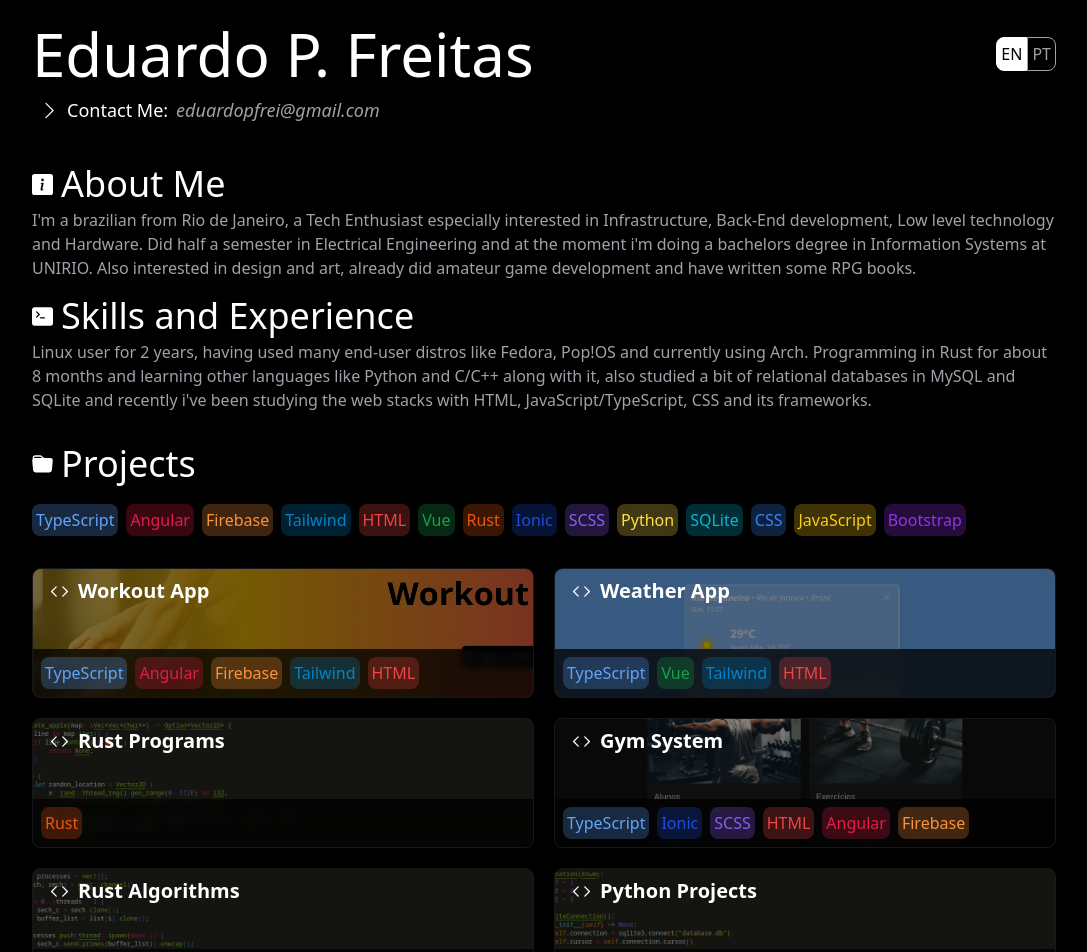
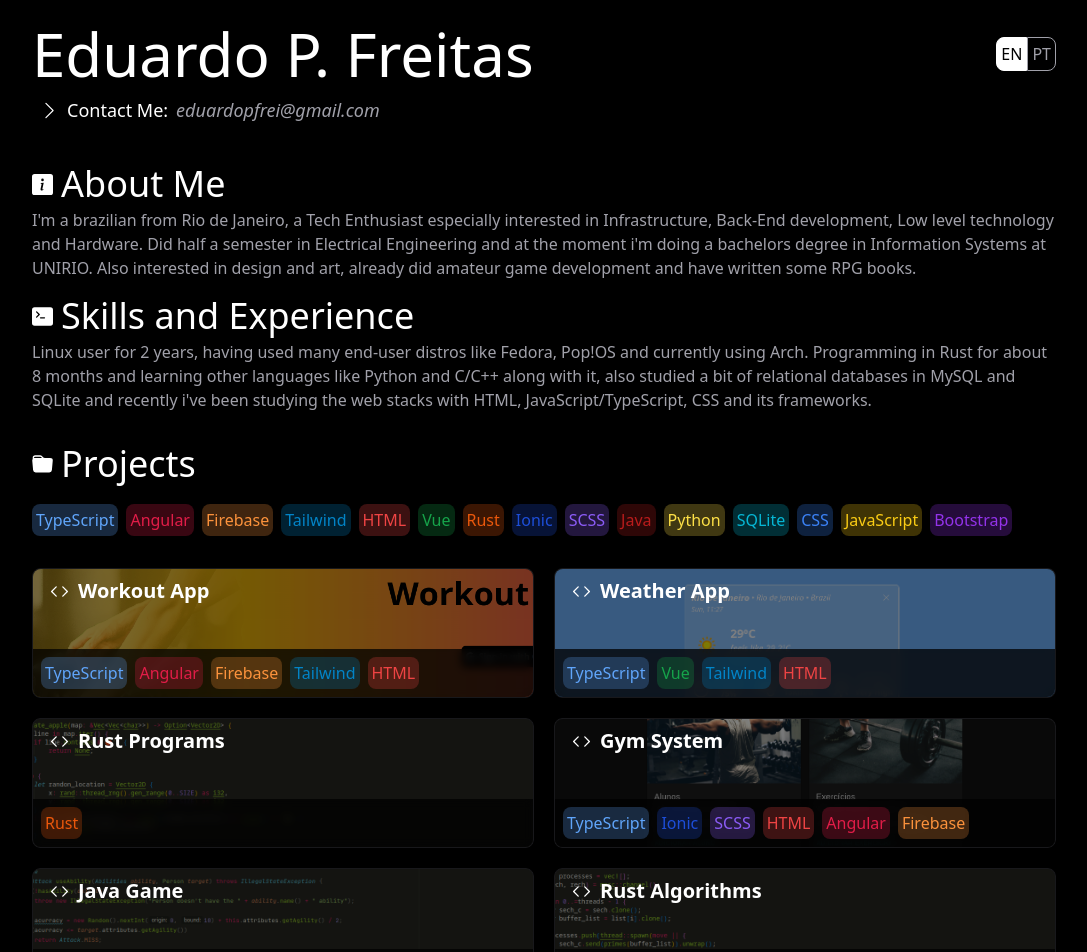
Before and after one commit to Edhet/eduardop, an Angular app: page / in a window 1280 px wide. Shown: the top 952 px of the page, without its empty margins (96-1183 px from the left). Built offline with nearby package versions, Linux system fonts and the light colour scheme.

Commit message:
New project added

```diff
--- a/src/assets/json/projects.json
+++ b/src/assets/json/projects.json
@@ -41,6 +41,14 @@
       {"langName": "HTML", "color": "text-red-500", "bgColor":  "bg-red-500/25"},
       {"langName":  "Angular", "color": "text-rose-600", "bgColor":  "bg-rose-600/25"},
       {"langName":  "Firebase", "color": "text-orange-400", "bgColor":  "bg-orange-400/25"}
+    ]
+  },
+  "Java Game": {
+    "name": "Java Game",
+    "image": "./assets/javaGame.png",
+    "url": "https://github.com/Edhet/JavaGame",
+    "languages": [
+      {"langName": "Java", "color": "text-red-700", "bgColor":  "bg-red-700/25"}
     ]
   },
   "Rust Algorithms": {
--- a/tailwind.config.js
+++ b/tailwind.config.js
@@ -52,6 +52,12 @@ module.exports = {
     'focus:bg-red-500/50',
     'outline-red-500',
 
+    'text-red-700',
+    'bg-red-700/25',
+    'hover:bg-red-700/50',
+    'focus:bg-red-700/50',
+    'outline-red-700',
+
     'text-blue-500',
     'bg-blue-500/25',
     'hover:bg-blue-500/50',
```
Also changed, not shown: src/assets/javaGame.png (added).
